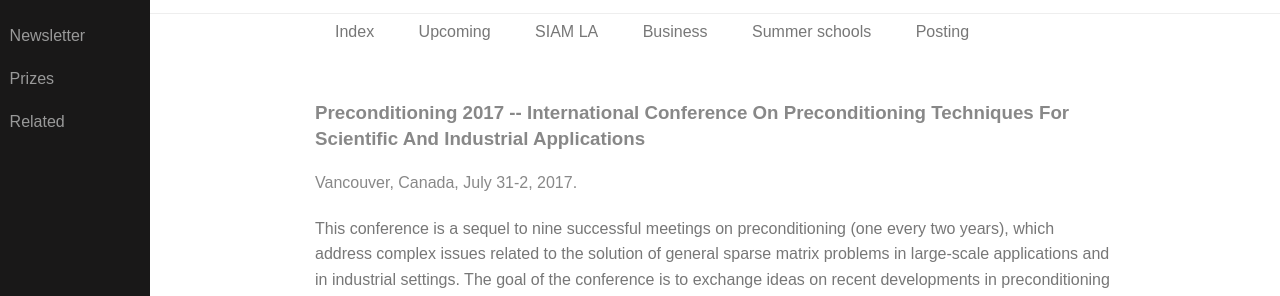
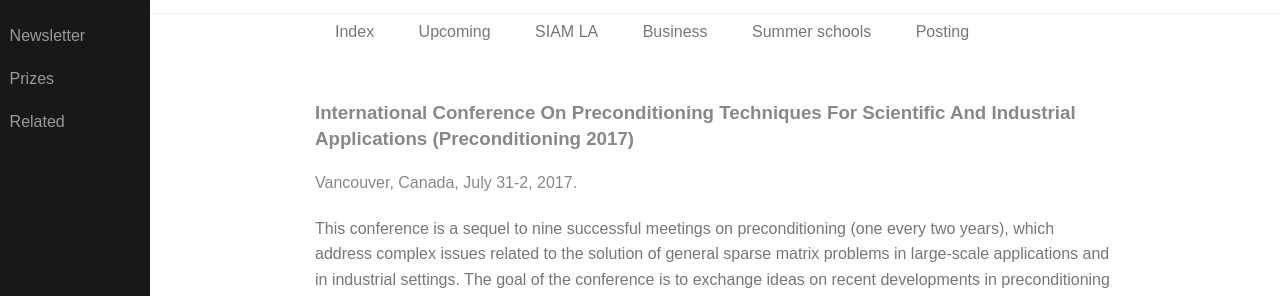
Before and after one commit to dbindel/siagla, a Jekyll site: the page built from _meetings/2017-07-31-precon17.md, in a window 1280 px wide. Shown: the part 250-546 px from the top of the page. Built offline with Jekyll 4.4.1, drawn with Linux system fonts in a browser that asks for light colours.

```diff
--- a/_meetings/2017-07-31-precon17.md
+++ b/_meetings/2017-07-31-precon17.md
@@ -1,5 +1,5 @@
 ---
-title: Preconditioning 2017 -- International Conference On Preconditioning Techniques For Scientific And Industrial Applications
+title: International Conference On Preconditioning Techniques For Scientific And Industrial Applications (Preconditioning 2017)
 page:
 start_date: 2017-07-31 12:00:00
 end_date:   2017-08-02 12:00:00
```
